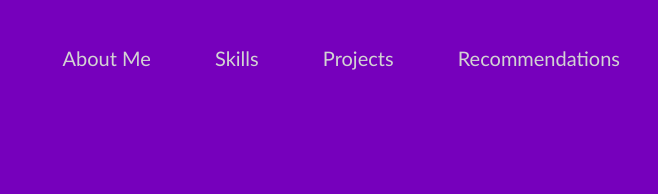
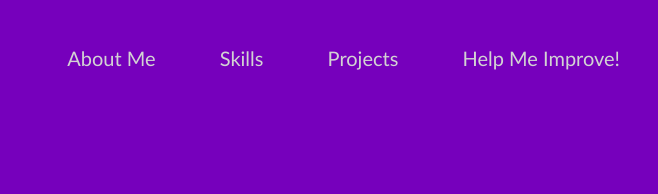
Before and after one commit to xajezade/portfolio, a plain HTML site: page index.html in a window 1280 px wide. Shown: the top 194 px of the page, 622-1280 px from the left. Drawn offline with Linux system fonts and the light colour scheme.

Commit message:
changed recommendation to feedback

```diff
--- a/index.html
+++ b/index.html
@@ -33,7 +33,7 @@
           <a class="topmenu" href="#about-me">About Me</a>
           <a class="topmenu" href="#skills">Skills</a>
           <a class="topmenu" href="#projects">Projects</a>
-          <a class="topmenu" href="#contact">Recommendations</a>
+          <a class="topmenu" href="#contact">Help Me Improve!</a>
         </div>
       </div>
     </nav>
```
